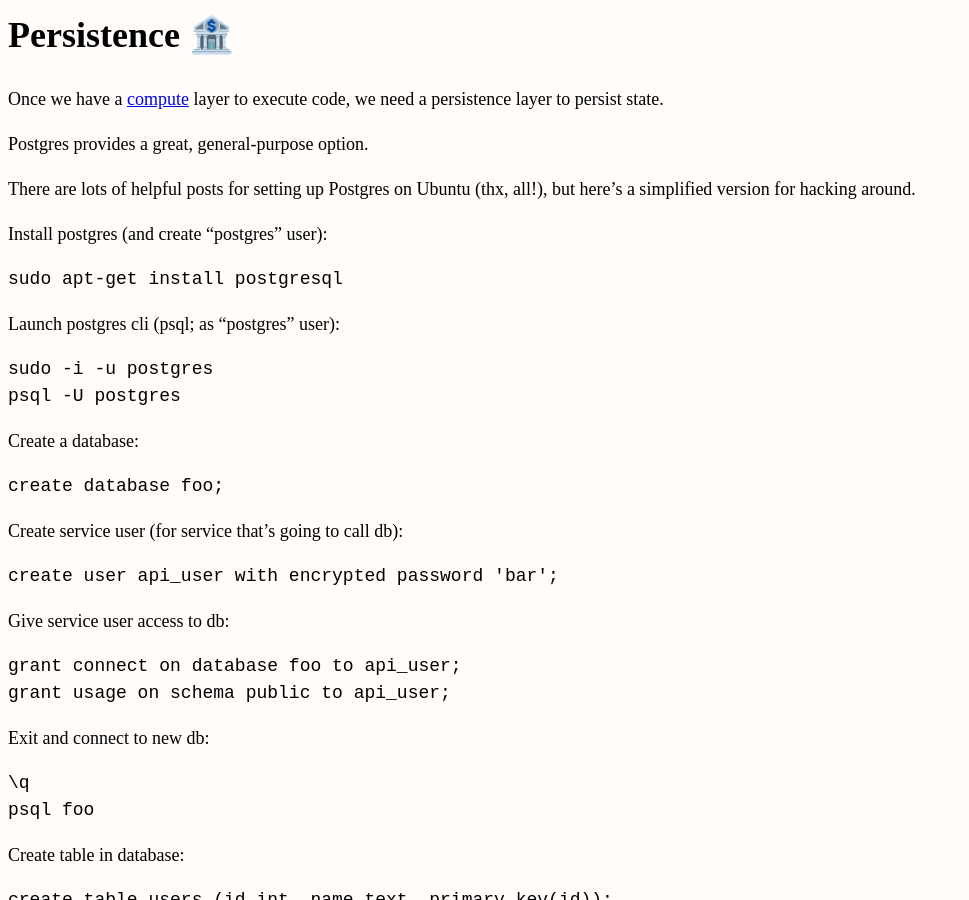
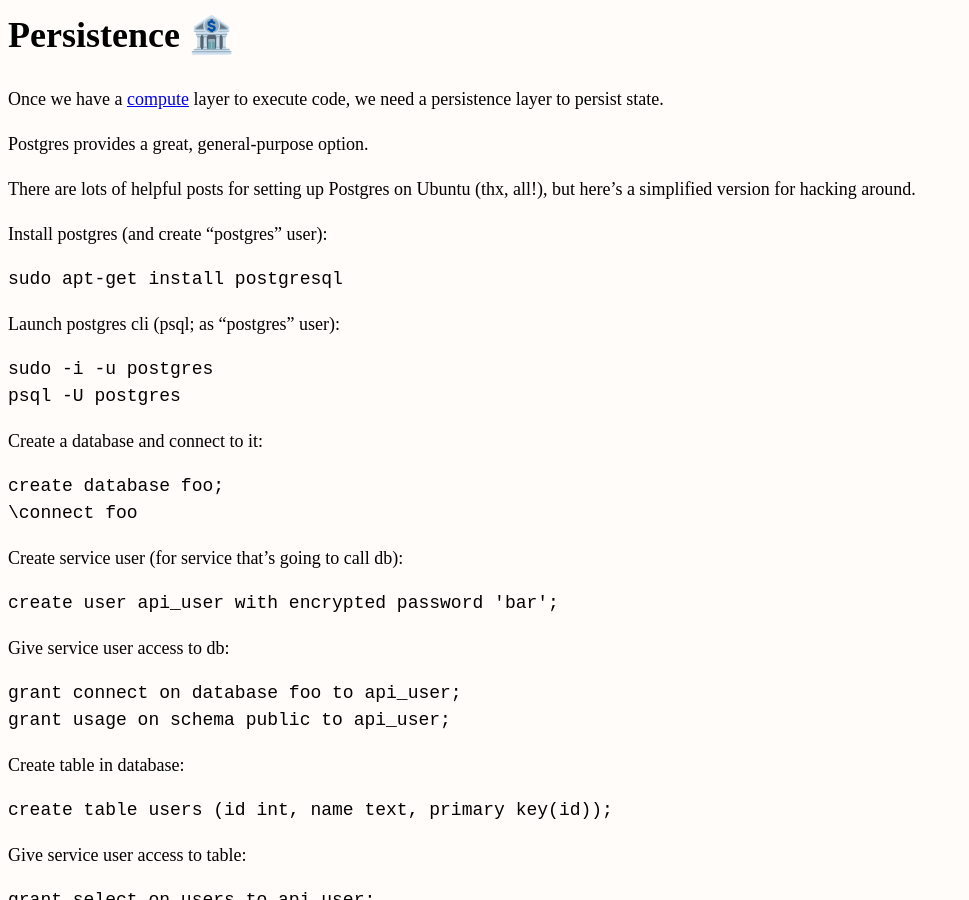
Before and after one commit to erikeldridge/erikeldridge.github.com, a Jekyll site: the page built from _posts/2018-04-15-persistence.md, in a window 1280 px wide and 900 px high. Shown: the whole window, without its empty margins (0-969 px from the left). Built offline with Jekyll 4.4.1, drawn with Linux system fonts in a browser that asks for light colours; nearby versions of some CDN libraries.

Commit message:
Update from Forestry.io - 2018-04-15-persistence.md

```diff
--- a/_posts/2018-04-15-persistence.md
+++ b/_posts/2018-04-15-persistence.md
@@ -24,9 +24,10 @@ Launch postgres cli (psql; as "postgres" user):
 	sudo -i -u postgres
     psql -U postgres
 
-Create a database:
+Create a database and connect to it:
 
 	create database foo;
+    \connect foo
 
 Create service user (for service that's going to call db):
 
@@ -36,11 +37,6 @@ Give service user access to db:
 
 	grant connect on database foo to api_user;
     grant usage on schema public to api_user;
-
-Exit and connect to new db:
-
-	\q
-    psql foo
 
 Create table in database:
 
```
